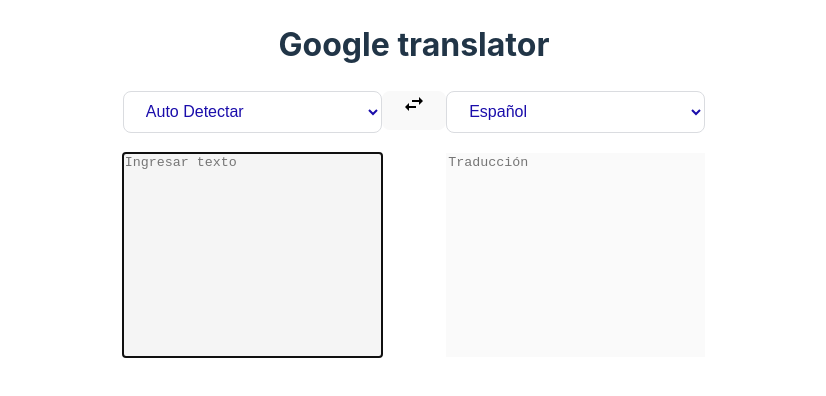
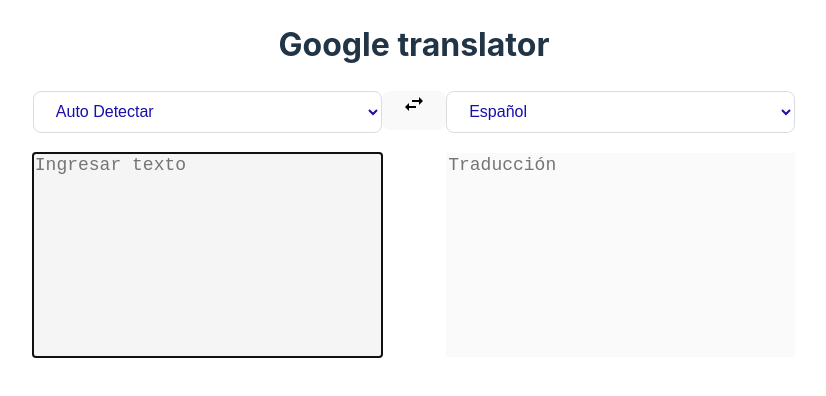
Before and after one commit to Fedeprenollio/chat-gpt-front, a React (Vite) app: page / in a window 1280 px wide. Shown: the top 396 px of the page, without its empty margins (226-1052 px from the left). Built offline with nearby package versions, Linux system fonts and the light colour scheme.

Commit message:
add font size textarea

```diff
--- a/src/index.css
+++ b/src/index.css
@@ -67,3 +67,7 @@
     background-color: #f9f9f9;
   }
 }
+
+textarea{
+  font-size: 18px;
+}
```
